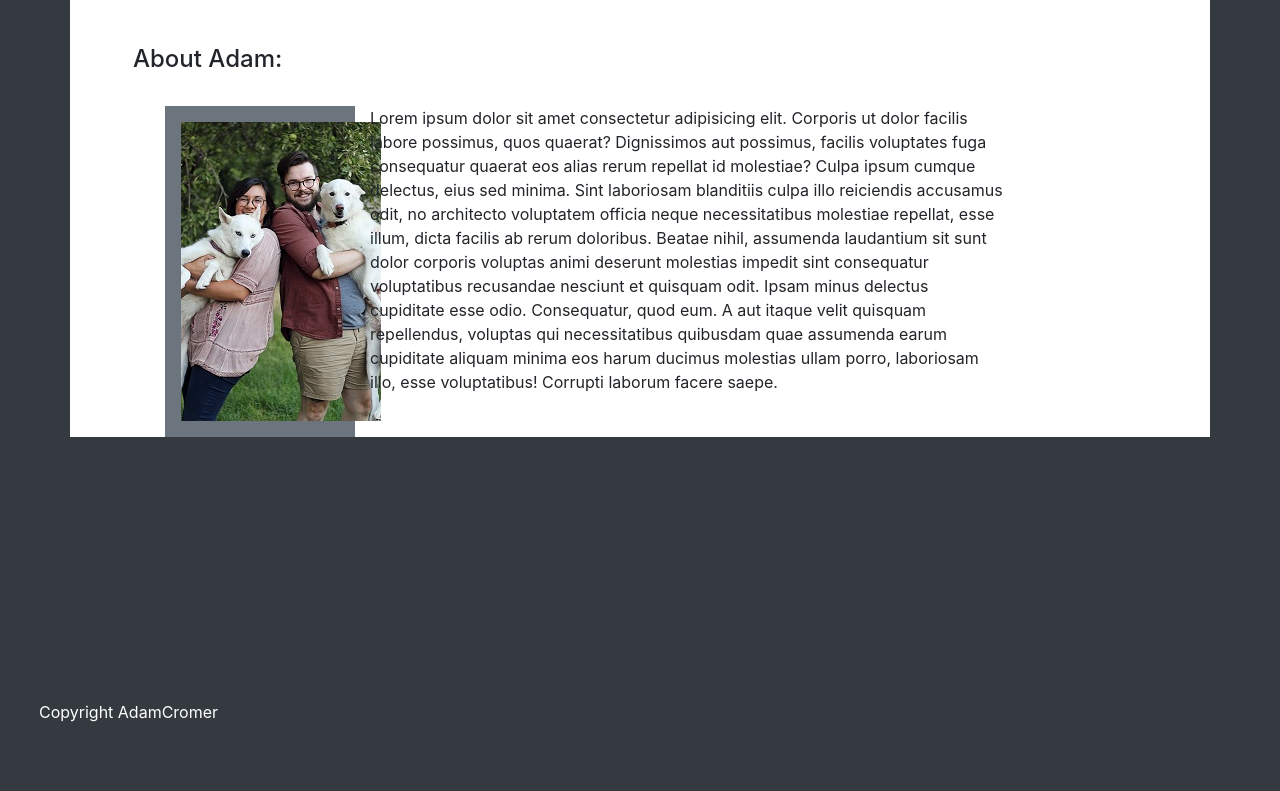
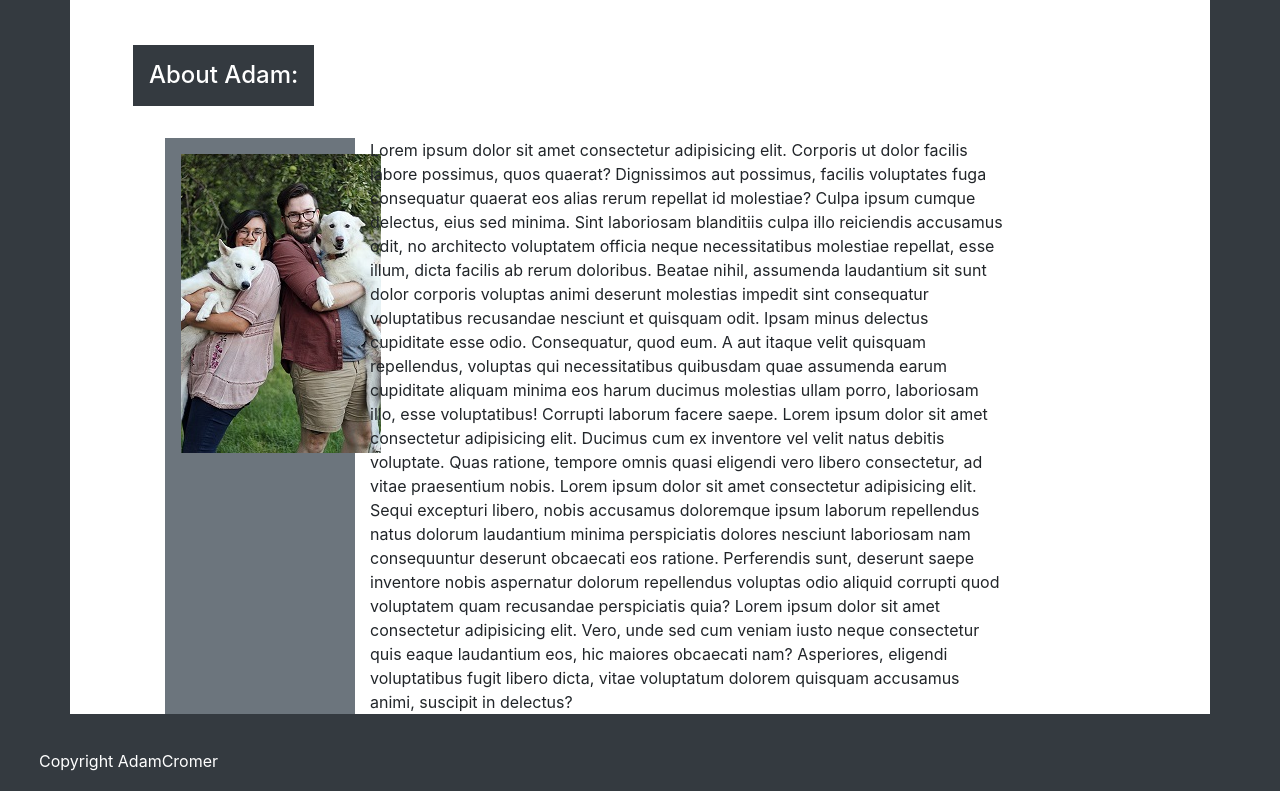
Before and after one commit to adamcromer/Bootstrap-Portfolio, a plain HTML site: page index.html in a window 1280 px wide. Shown: the part 60-851 px from the top of the page. Before the commit the page ends 800 px from the top, so only its background shows below. Drawn offline with nearby package versions, Linux system fonts and the light colour scheme.

Commit message:
sticky footer

```diff
--- /dev/null
+++ b/Assets/css/footer.css
@@ -0,0 +1,17 @@
+/* Sticky footer styles
+-------------------------------------------------- */
+html {
+    position: relative;
+    min-height: 100%;
+  }
+  body {
+    margin-bottom: 60px; /* Margin bottom by footer height */
+  }
+  .footer {
+    position: absolute;
+    bottom: 0;
+    width: 100%;
+    height: 60px; /* Set the fixed height of the footer here */
+    line-height: 60px; /* Vertically center the text there */
+    background-color: #f5f5f5;
+  }
--- a/index.html
+++ b/index.html
@@ -5,6 +5,7 @@
     <meta name="viewport" content="width=device-width, initial-scale=1.0">
     <meta http-equiv="X-UA-Compatible" content="ie=edge">
     <link rel="stylesheet" href="https://stackpath.bootstrapcdn.com/bootstrap/4.1.3/css/bootstrap.min.css" integrity="sha384-MCw98/SFnGE8fJT3GXwEOngsV7Zt27NXFoaoApmYm81iuXoPkFOJwJ8ERdknLPMO" crossorigin="anonymous">
+    <link rel="stylesheet" href="Assets/css/footer.css">
     <script src="https://code.jquery.com/jquery-3.3.1.slim.min.js" integrity="sha384-q8i/X+965DzO0rT7abK41JStQIAqVgRVzpbzo5smXKp4YfRvH+8abtTE1Pi6jizo" crossorigin="anonymous"></script>
     <script src="https://cdnjs.cloudflare.com/ajax/libs/popper.js/1.14.3/umd/popper.min.js" integrity="sha384-ZMP7rVo3mIykV+2+9J3UJ46jBk0WLaUAdn689aCwoqbBJiSnjAK/l8WvCWPIPm49" crossorigin="anonymous"></script>
     <script src="https://stackpath.bootstrapcdn.com/bootstrap/4.1.3/js/bootstrap.min.js" integrity="sha384-ChfqqxuZUCnJSK3+MXmPNIyE6ZbWh2IMqE241rYiqJxyMiZ6OW/JmZQ5stwEULTy" crossorigin="anonymous"></script>
@@ -36,16 +37,20 @@
     </div>
     <div class="container bg-white">
         <div class="row ml-5 pt-5 pb-4">
-            <h4>About Adam:</h4>
+            <h4 class="bg-dark p-3 text-white">About Adam:</h4>
         </div>
         <div class="row">
             <div class="col-md-1 p-3"></div>
-            <div class="float-left col-md-2 p-3 bg-secondary text-black">
+            <div class="col-md-2 p-3 bg-secondary text-black">
                 <img class="" alt="Adam and Family" src="/../Bootstrap-Portfolio/Assets/images/adamfamilytest2.jpg"></div>
-                <div class=" col-md-7 float-left">Lorem ipsum dolor sit amet consectetur adipisicing elit. Corporis ut dolor facilis labore possimus, quos quaerat? Dignissimos aut possimus, facilis voluptates fuga consequatur quaerat eos alias rerum repellat id molestiae?
+                <div class="col-md-7 float-left">
+                Lorem ipsum dolor sit amet consectetur adipisicing elit. Corporis ut dolor facilis labore possimus, quos quaerat? Dignissimos aut possimus, facilis voluptates fuga consequatur quaerat eos alias rerum repellat id molestiae?
                 Culpa ipsum cumque delectus, eius sed minima. Sint laboriosam blanditiis culpa illo reiciendis accusamus odit, no architecto voluptatem officia neque necessitatibus molestiae repellat, esse illum, dicta facilis ab rerum doloribus.
                 Beatae nihil, assumenda laudantium sit sunt dolor corporis voluptas animi deserunt molestias impedit sint consequatur voluptatibus recusandae nesciunt et quisquam odit. Ipsam minus delectus cupiditate esse odio. Consequatur, quod eum.
                 A aut itaque velit quisquam repellendus, voluptas qui necessitatibus quibusdam quae assumenda earum cupiditate aliquam minima eos harum ducimus molestias ullam porro, laboriosam illo, esse voluptatibus! Corrupti laborum facere saepe.
+                Lorem ipsum dolor sit amet consectetur adipisicing elit. Ducimus cum ex inventore vel velit natus debitis voluptate. Quas ratione, tempore omnis quasi eligendi vero libero consectetur, ad vitae praesentium nobis.
+                Lorem ipsum dolor sit amet consectetur adipisicing elit. Sequi excepturi libero, nobis accusamus doloremque ipsum laborum repellendus natus dolorum laudantium minima perspiciatis dolores nesciunt laboriosam nam consequuntur deserunt obcaecati eos ratione. Perferendis sunt, deserunt saepe inventore nobis aspernatur dolorum repellendus voluptas odio aliquid corrupti quod voluptatem quam recusandae perspiciatis quia?
+                Lorem ipsum dolor sit amet consectetur adipisicing elit. Vero, unde sed cum veniam iusto neque consectetur quis eaque laudantium eos, hic maiores obcaecati nam? Asperiores, eligendi voluptatibus fugit libero dicta, vitae voluptatum dolorem quisquam accusamus animi, suscipit in delectus?
                 </div>
             </div>
             </div>
@@ -53,7 +58,7 @@
         </div>
     </div>
     <footer>
-        <div class="container fixed-bottom bg-dark text-white ml-4 pt-3 pb-3">
+        <div class="container footer fixed-bottom bg-dark text-white ml-4 pt-3 pb-3">
             Copyright AdamCromer
         </div>
     </footer>
```
